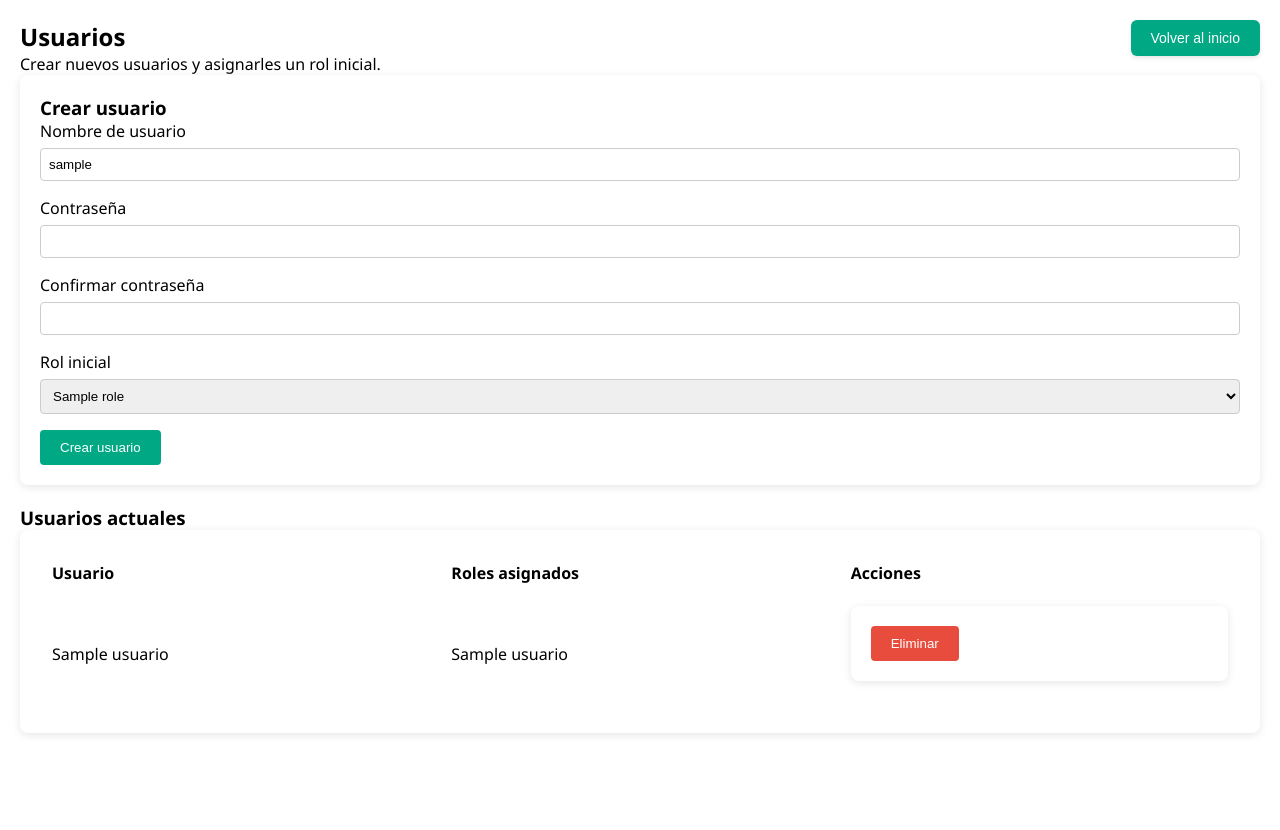
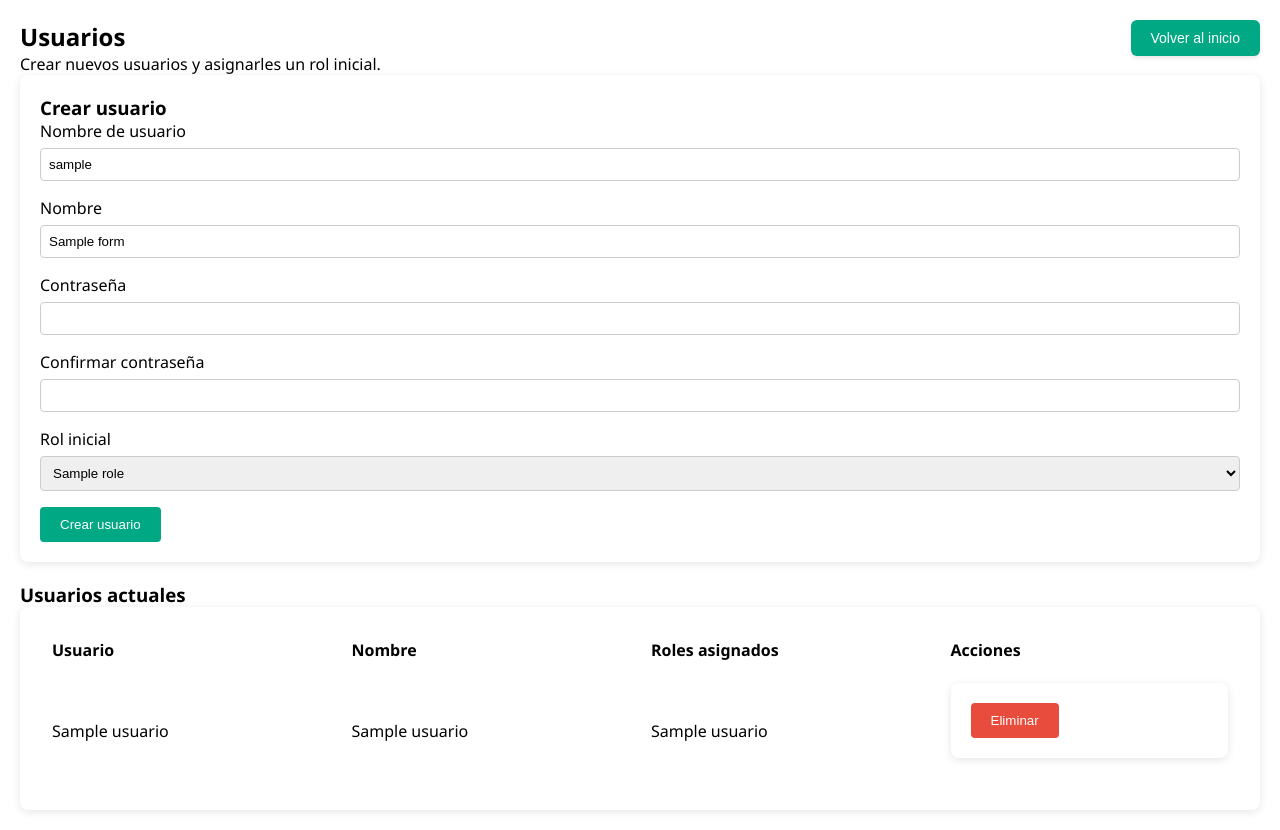
Before and after one commit to SantiagoCTB/whatsapp_api, a Flask app: template templates/usuarios.html in a window 1280 px wide. Before the commit the page ends 735 px from the top, so only its background shows below. Run offline with Flask 3, Linux system fonts and the light colour scheme; the template is opened without the code that fills it: most values are stand-ins (such as "Sample title", 1, 10 or a date in 2020); some libraries are stand-ins or nearby versions.

Commit message:
Add user display names and show assignments in chat list

```diff
--- a/routes/chat_routes.py
+++ b/routes/chat_routes.py
@@ -1311,6 +1311,18 @@ def get_chat_list():
         fila = c.fetchone()
         alias = fila[0] if fila else None
 
+        c.execute(
+            """
+            SELECT COALESCE(NULLIF(u.nombre, ''), u.username)
+              FROM chat_assignments ca
+              JOIN usuarios u ON ca.user_id = u.id
+             WHERE ca.numero = %s
+            """,
+            (numero,),
+        )
+        fila_asignado = c.fetchone()
+        asignado_nombre = fila_asignado[0] if fila_asignado else None
+
         # Último mensaje y su timestamp
         c.execute(
             "SELECT mensaje, timestamp, tipo FROM mensajes WHERE numero = %s "
@@ -1451,6 +1463,7 @@ def get_chat_list():
         chats.append({
             "numero": numero,
             "alias":  alias,
+            "assigned_user_name": asignado_nombre,
             "asesor": requiere_asesor,
             "roles": roles,
             "roles_kw": role_keywords,
--- a/services/db.py
+++ b/services/db.py
@@ -402,6 +402,7 @@ def _ensure_auth_schema_and_seed(cursor, admin_hash: str):
     CREATE TABLE IF NOT EXISTS usuarios (
       id INT AUTO_INCREMENT PRIMARY KEY,
       username VARCHAR(50) UNIQUE NOT NULL,
+      nombre VARCHAR(100) NULL,
       password VARCHAR(128) NOT NULL
     ) ENGINE=InnoDB;
     """)
@@ -412,6 +413,10 @@ def _ensure_auth_schema_and_seed(cursor, admin_hash: str):
     # col -> (Field, Type, Null, Key, Default, Extra)
     if col and isinstance(col[1], str) and 'varchar(128)' in col[1].lower():
         cursor.execute("ALTER TABLE usuarios MODIFY password VARCHAR(255) NOT NULL;")
+
+    cursor.execute("SHOW COLUMNS FROM usuarios LIKE 'nombre';")
+    if not cursor.fetchone():
+        cursor.execute("ALTER TABLE usuarios ADD COLUMN nombre VARCHAR(100) NULL AFTER username;")
 
     # roles
     cursor.execute("""
--- a/static/style.css
+++ b/static/style.css
@@ -196,6 +196,20 @@
     .badges {
       display:flex;
       gap:4px;
+    }
+    .chat-list-meta {
+      display: flex;
+      flex-direction: column;
+      align-items: flex-end;
+      gap: 4px;
+      flex: 0 0 auto;
+    }
+    .chat-assignee {
+      font-size: 11px;
+      font-weight: 500;
+      color: inherit;
+      opacity: 0.7;
+      white-space: nowrap;
     }
     #chatList li .badge {
       display: inline-flex;
--- a/templates/usuarios.html
+++ b/templates/usuarios.html
@@ -23,6 +23,9 @@
     <label for="username">Nombre de usuario</label>
     <input type="text" id="username" name="username" value="{{ form_data.get('username', '') }}" required>
 
+    <label for="nombre">Nombre</label>
+    <input type="text" id="nombre" name="nombre" value="{{ form_data.get('nombre', '') }}">
+
     <label for="password">Contraseña</label>
     <input type="password" id="password" name="password" required>
 
@@ -44,13 +47,15 @@
 <table class="fixed-table">
     <tr>
         <th>Usuario</th>
+        <th>Nombre</th>
         <th>Roles asignados</th>
         <th>Acciones</th>
     </tr>
     {% for usuario in usuarios %}
     <tr>
         <td>{{ usuario[1] }}</td>
-        <td>{{ usuario[2] if usuario[2] else 'Sin roles asignados' }}</td>
+        <td>{{ usuario[2] or '—' }}</td>
+        <td>{{ usuario[3] if usuario[3] else 'Sin roles asignados' }}</td>
         <td>
             <form action="{{ url_for('usuarios.delete_user', user_id=usuario[0]) }}" method="post">
                 <button
```
Also changed, not shown: routes/users_routes.py (+6 -4 lines), templates/index.html (+13 -1 lines).
